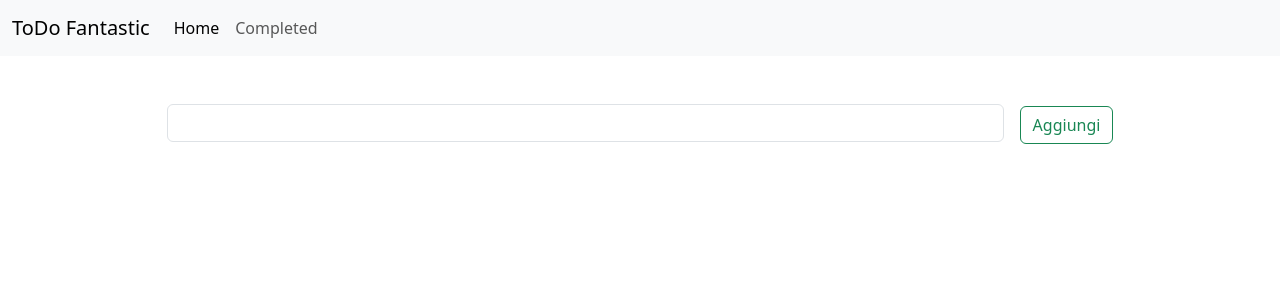
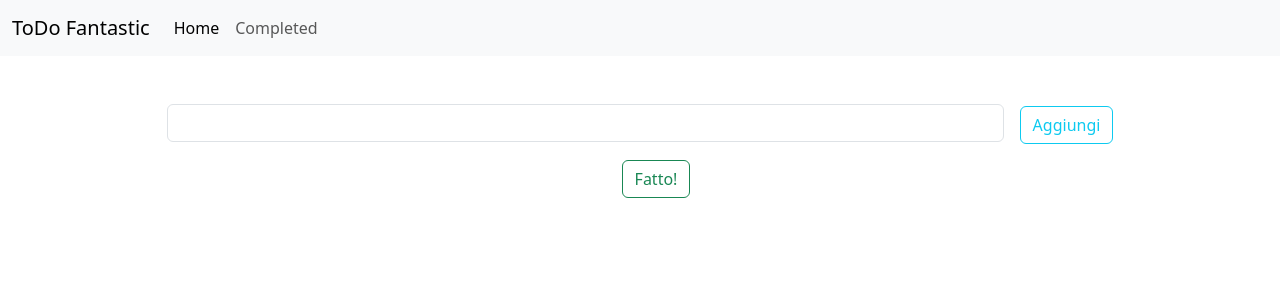
Before and after one commit to riosd252/toDoApp, an Angular app: page / in a window 1280 px wide. Both pictures are taken after a click on the button "Aggiungi". Shown: the top 300 px of the page. Built offline with nearby package versions, Linux system fonts and the light colour scheme.

Commit message:
2nd commit

```diff
--- a/src/app/components/completed/completed.component.html
+++ b/src/app/components/completed/completed.component.html
@@ -1 +1,7 @@
-<p>completed works!</p>
+<div class="mt-3 text-center">
+  <ul *ngFor="let task of completedTasks">
+    <li *ngIf="task.completed == true">
+      {{ this.completedTasks[task.id].title }}
+    </li>
+  </ul>
+</div>
--- a/src/app/components/completed/completed.component.ts
+++ b/src/app/components/completed/completed.component.ts
@@ -1,15 +1,16 @@
 import { Component, OnInit } from '@angular/core';
+import { Task } from 'src/app/models/task';
+import { TodoService } from 'src/app/services/todo.service';
 
 @Component({
   selector: 'app-completed',
   templateUrl: './completed.component.html',
-  styleUrls: ['./completed.component.scss']
+  styleUrls: ['./completed.component.scss'],
 })
 export class CompletedComponent implements OnInit {
+  completedTasks: Task[] = this.todoSrv.tasks;
 
-  constructor() { }
+  constructor(private todoSrv: TodoService) {}
 
-  ngOnInit(): void {
-  }
-
+  ngOnInit(): void {}
 }
--- a/src/app/components/to-do-home/to-do-home.component.html
+++ b/src/app/components/to-do-home/to-do-home.component.html
@@ -2,7 +2,7 @@
   <input type="text" #taskInput class="form-control w-75 d-inline-block" />
   <button
     type="button"
-    class="btn btn-outline-success ms-3"
+    class="btn btn-outline-info ms-3"
     (click)="addTask(taskInput.value)"
   >
     Aggiungi
@@ -13,6 +13,13 @@
   <ul *ngFor="let task of tasks">
     <li *ngIf="task.completed == false">
       {{ this.tasks[task.id].title }}
+      <button
+        type="button"
+        class="btn btn-outline-success"
+        (click)="completeTask(task.id)"
+      >
+        Fatto!
+      </button>
     </li>
   </ul>
 </div>
--- a/src/app/components/to-do-home/to-do-home.component.ts
+++ b/src/app/components/to-do-home/to-do-home.component.ts
@@ -14,6 +14,10 @@ export class ToDoHomeComponent implements OnInit {
 
   ngOnInit(): void {}
 
+  completeTask(id: number) {
+    this.todoSrv.editTask(id);
+  }
+
   addTask(task: string): void {
     this.todoSrv.addTask(task);
   }
--- a/src/app/services/todo.service.ts
+++ b/src/app/services/todo.service.ts
@@ -12,6 +12,10 @@ export class TodoService {
     return this.tasks;
   }
 
+  editTask(id: number) {
+    this.tasks[id].completed = !this.tasks[id].completed;
+  }
+
   addTask(task: string) {
     this.tasks.push({ id: this.tasks.length, title: task, completed: false });
   }
```
